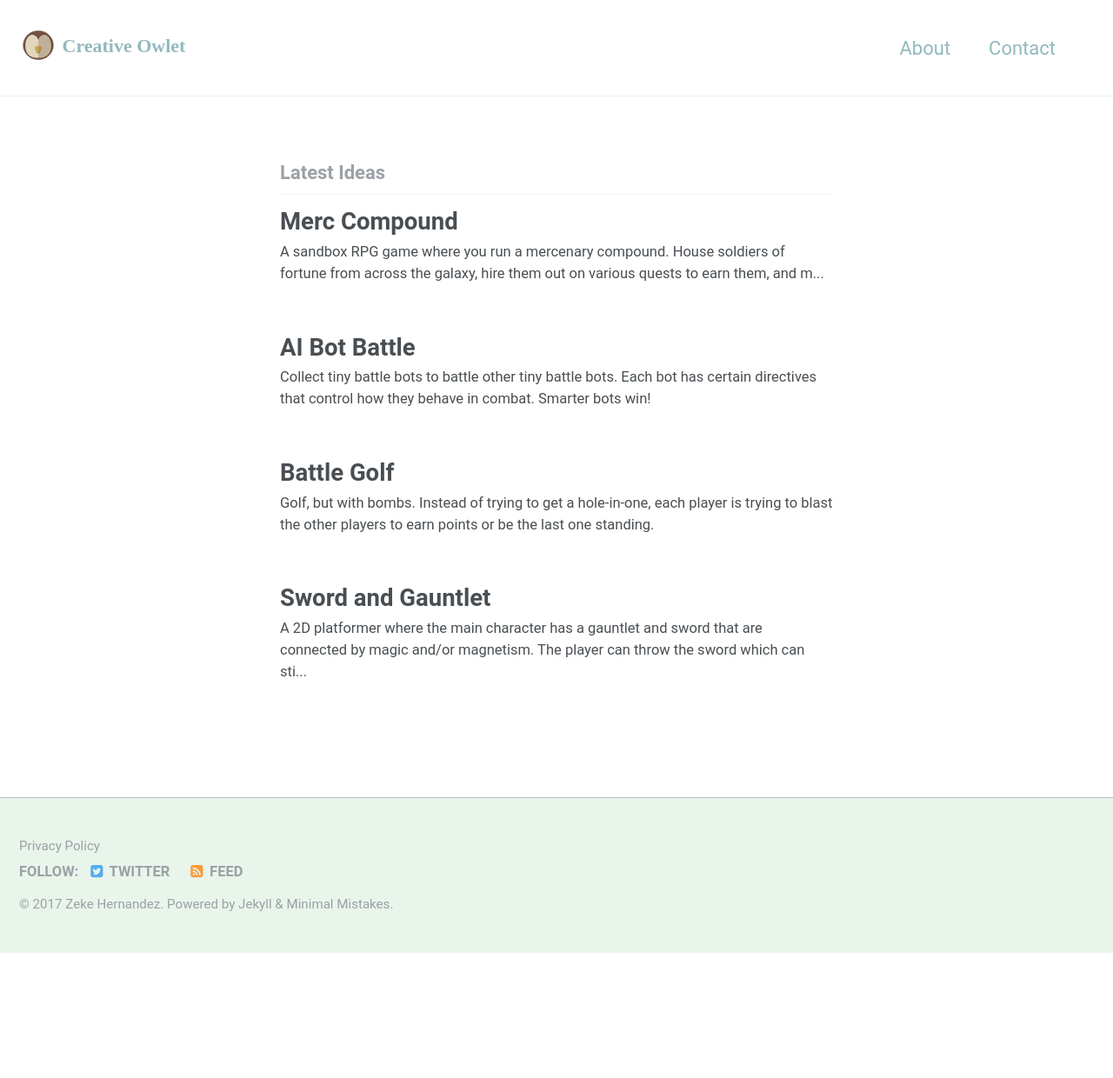
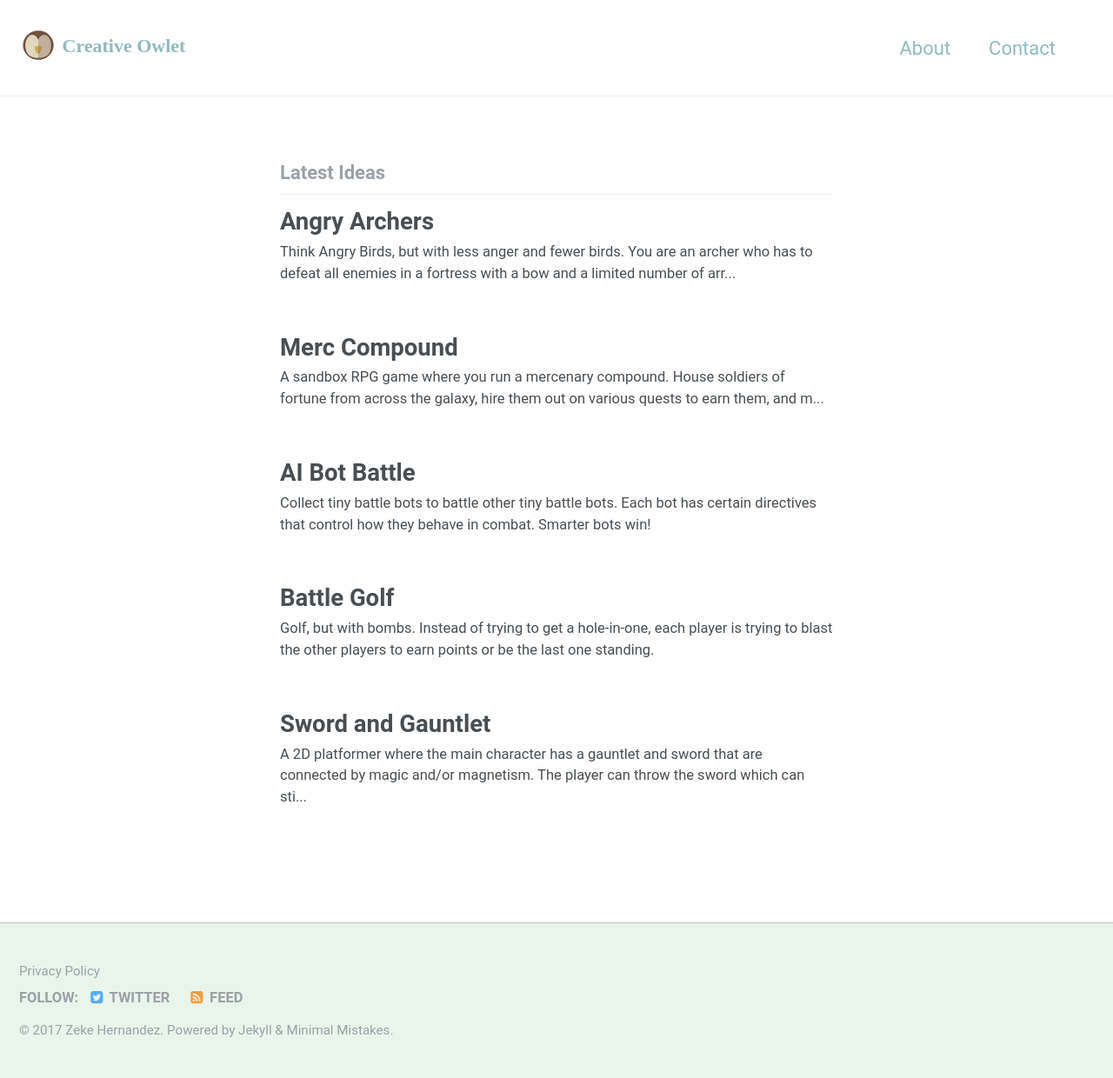
Before and after one commit to zekehernandez/creativeowlet, a Jekyll site: the page built from index.html, in a window 1280 px wide. Shown: the whole page at 87% size. Built offline with Jekyll 4.4.1, drawn with Linux system fonts in a browser that asks for light colours; some web fonts are replaced; the list of posts is cut into pages by our own code; before the commit the page ends 1096 px from its top, so only the background shows below that; part of the change alters nothing that is shown.

Commit message:
Update 2017-10-12-angry-archers.markdown

```diff
--- a/_posts/2017-10-12-angry-archers.markdown
+++ b/_posts/2017-10-12-angry-archers.markdown
@@ -1,12 +1,12 @@
 ---
 layout: single
 title: Angry Archers
-date: 2017-10-12
+date: 2017-10-18
 tags: game action physics puzzle single-player mobile
-published: false
+published: true
 ---
 Think Angry Birds, but with less anger and fewer birds.
-You are an archer who has to defeat all enemies in a fortress with a bow and limited number of arrows.
+You are an archer who has to defeat all enemies in a fortress with a bow and a limited number of arrows.
 You can shoot the enemies directly, or use special arrows to spring traps or destroy buildings and defeat enemies as efficiently as possible.
 
 ## Gameplay
@@ -18,12 +18,24 @@ Unlike Angry Birds, there will be multiple "vantage points" that the player can
 To shoot an arrow, the player will touch-and-drag, starting from the character's position, to determine the speed and angle of each shot.
 
 ### Types of arrows
-- Fire Arrows: if a fire arrow sticks to a wooden block, that piece will burn up over time
-- Bomb Arrows: bomb arrows detonate with a small explosion shortly after impact
-- Grapple Arrows: after impact the arrow is tugged towards the player (along with whatever is attached to it) with a rope; the rope then disappears
+- Fire arrows: if a fire arrow sticks to a wooden block, that piece will burn up over time, and enemies will flee from the fire
+- Bomb arrows: bomb arrows detonate with a small explosion shortly after impact
+- Grapple arrows: after impact the arrow is tugged towards the player (along with whatever is attached to it) with a rope; the rope then disappears
+- Piercing arrows: instead of sticking to an enemy on impact, this arrow goes straight through and keeps flying. Perfect for taking out multiple enemies in one shot
 
 ### Possible Scenarios
+- There's a enemy patrolling a platform. Up above is a cage with trapped allies, suspended with a rope. The player can shoot the rope to have the cage fall on the enemy, defeating him, and releasing the prisoners, all with one arrow
+- There are two enemies standing next to each other, the player can pull down a nearby wall on top of the enemies using a grapple arrow
+- The player can use the fire arrow to direct the enemies to one place and use a bomb arrow or something to take them out at once
+- There is a structural weakness in a building. If the player can hit that spot with a bomb arrow, the whole thing comes down
 
 ### Potential Issues
+- It could be hard to come up with many good level designs
+- Finding a good balance in how difficult aiming is
 
 ### Other Ideas
+- There are torches in the fortress. If the player shoots a regular arrow through the torch, it becomes a fire arrow
+- Released prisoners need to escape safely, if an enemy comes upon an escaped prisoner, the prisoner is killed
+- Certain enemies won't be defeated by a direct hit, but will need to be taken out via a trap or falling
+- Certain enemies have shields and need to be hit from behind
+- There are explosive barrels around the fortress for obvious reasons
```
